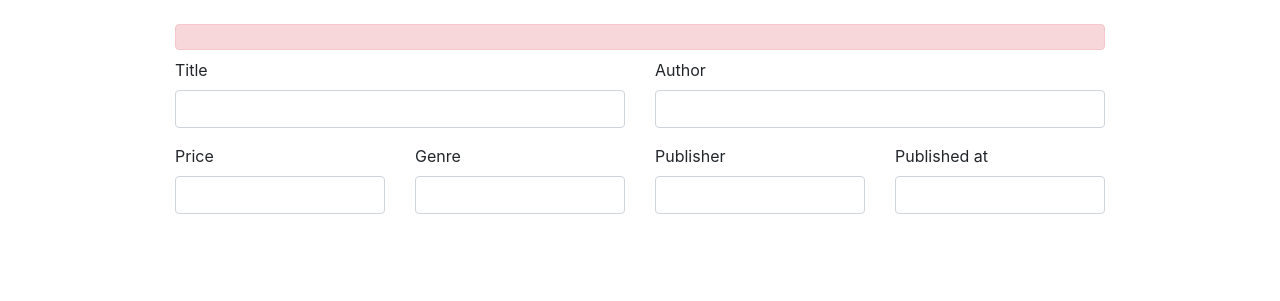
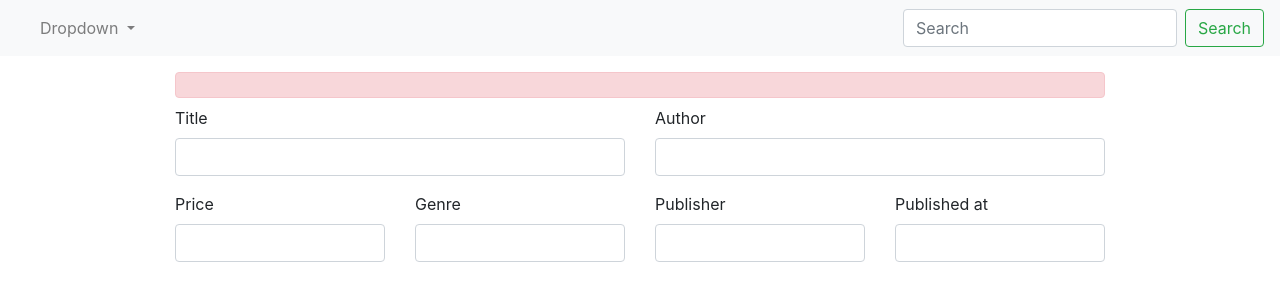
Before and after one commit to Hassan-Ajeg/symfony-app, a Symfony app: template templates/book/form.html.twig in a window 1280 px wide. Shown: the top 301 px of the page. Run offline with Twig, Linux system fonts and the light colour scheme; the template is opened without the code that fills it, so the values that code supplies are empty; form fields are guessed from the names that the template uses; some libraries are stand-ins or nearby versions.

Commit message:
création de navbar

```diff
--- a/composer.json
+++ b/composer.json
@@ -14,6 +14,7 @@
         "symfony/form": "5.0.*",
         "symfony/framework-bundle": "5.0.*",
         "symfony/orm-pack": "^1.0",
+        "symfony/security-bundle": "5.0.*",
         "symfony/twig-pack": "^1.0",
         "symfony/validator": "5.0.*",
         "symfony/yaml": "5.0.*"
--- a/config/bundles.php
+++ b/config/bundles.php
@@ -13,4 +13,5 @@ return [
     Symfony\Bundle\DebugBundle\DebugBundle::class => ['dev' => true, 'test' => true],
     Symfony\Bundle\MakerBundle\MakerBundle::class => ['dev' => true],
     Knp\Bundle\PaginatorBundle\KnpPaginatorBundle::class => ['all' => true],
+    Symfony\Bundle\SecurityBundle\SecurityBundle::class => ['all' => true],
 ];
--- a/config/services.yaml
+++ b/config/services.yaml
@@ -4,6 +4,10 @@
 # Put parameters here that don't need to change on each machine where the app is deployed
 # https://symfony.com/doc/current/best_practices/configuration.html#application-related-configuration
 parameters:
+    app.nav:
+        - {label: 'livres', route: 'book-list'}
+        - {label: 'auteurs', route: 'author-list'}
+        - {label: 'Editeurs', route: 'publisher-list'}
 
 services:
     # default configuration for services in *this* file
--- a/src/Entity/Book.php
+++ b/src/Entity/Book.php
@@ -100,12 +100,12 @@ class Book
         return $this;
     }
 
-    public function getPrice()
+    public function getPrice(): ?float
     {
         return $this->price;
     }
 
-    public function setPrice($price): self
+    public function setPrice(float $price): self
     {
         $this->price = $price;
 
@@ -153,7 +153,7 @@ class Book
      * @return bool
      */
     public function isPriceOfSFBooksLessThanValid(){
-        if($this->genre = "SF" && $this->price > 30){
+        if($this->genre = "SF" && $this->price < 30){
             return false;
         }else{
             return true;
--- /dev/null
+++ b/templates/_navbar.html.twig
@@ -0,0 +1,35 @@
+{% set currentRoute = app.request.get('_route') %}
+
+<nav class="navbar navbar-expand-lg navbar-light bg-light fixed-top" >
+    <a class="navbar-brand" href="">{{ appName }}</a>
+    <button class="navbar-toggler" type="button" data-toggle="collapse" data-target="#navbarSupportedContent" aria-controls="navbarSupportedContent" aria-expanded="false" aria-label="Toggle navigation">
+        <span class="navbar-toggler-icon"></span>
+    </button>
+
+    <div class="collapse navbar-collapse" id="navbarSupportedContent">
+        <ul class="navbar-nav mr-auto">
+            {% for link in navLinks %}
+
+                <li class="nav-item {{ currentRoute==link.route?'active':'' }}">
+                    <a class="nav-link" href="{{ path(link.route) }}">{{ link.label }}</a>
+                </li>
+
+            {% endfor %}
+            <li class="nav-item dropdown">
+                <a class="nav-link dropdown-toggle" href="#" id="navbarDropdown" role="button" data-toggle="dropdown" aria-haspopup="true" aria-expanded="false">
+                    Dropdown
+                </a>
+                <div class="dropdown-menu" aria-labelledby="navbarDropdown">
+                    <a class="dropdown-item" href="#">Action</a>
+                    <a class="dropdown-item" href="#">Another action</a>
+                    <div class="dropdown-divider"></div>
+                    <a class="dropdown-item" href="#">Something else here</a>
+                </div>
+            </li>
+        </ul>
+        <form class="form-inline my-2 my-lg-0">
+            <input class="form-control mr-sm-2" type="search" placeholder="Search" aria-label="Search">
+            <button class="btn btn-outline-success my-2 my-sm-0" type="submit">Search</button>
+        </form>
+    </div>
+</nav>
--- a/templates/base.html.twig
+++ b/templates/base.html.twig
@@ -10,7 +10,10 @@
     {% endblock %}
 </head>
 <body class="container-fluid">
-<div class="row justify-content-center">
+
+{{ include('_navbar.html.twig') }}
+
+<div class="row justify-content-center mt-5">
     <div class="col-md-9">
         {% for message in app.flashes("info") %}
 
```
Also changed, not shown: 4 other files.
